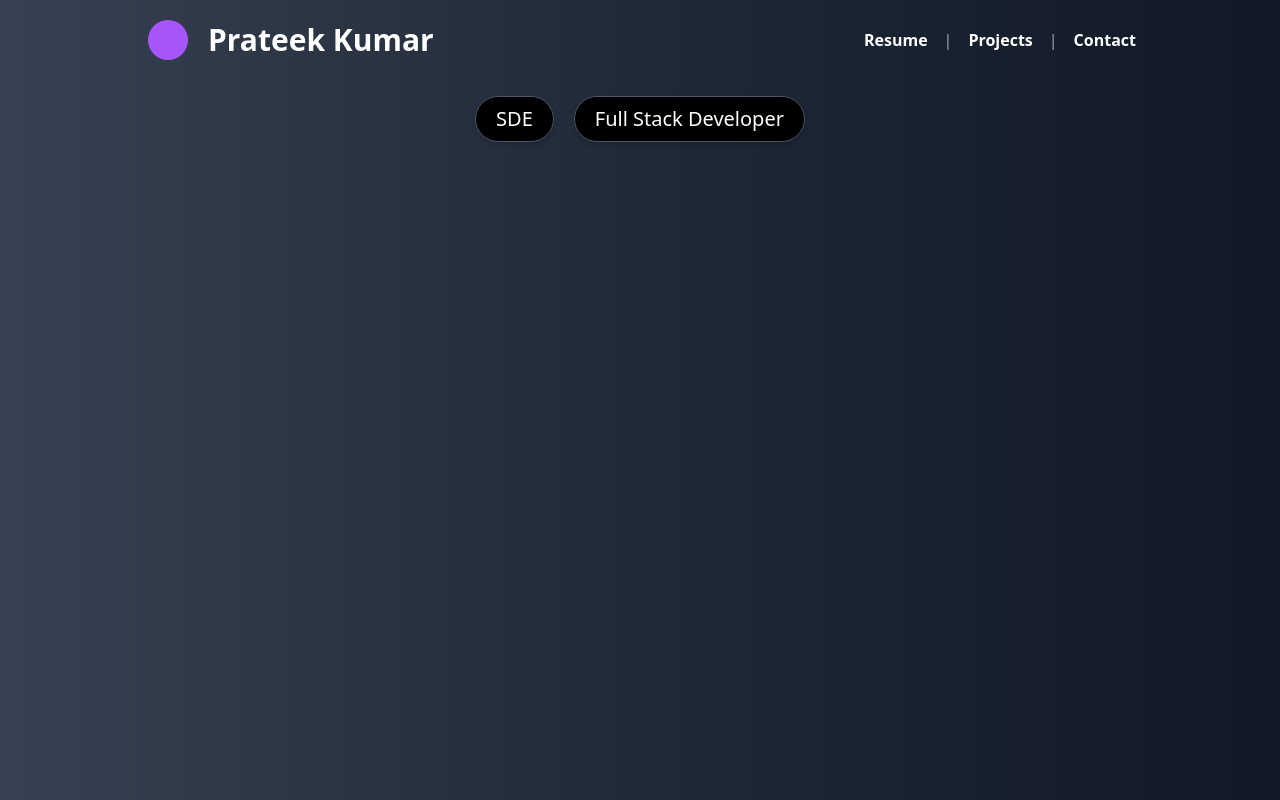
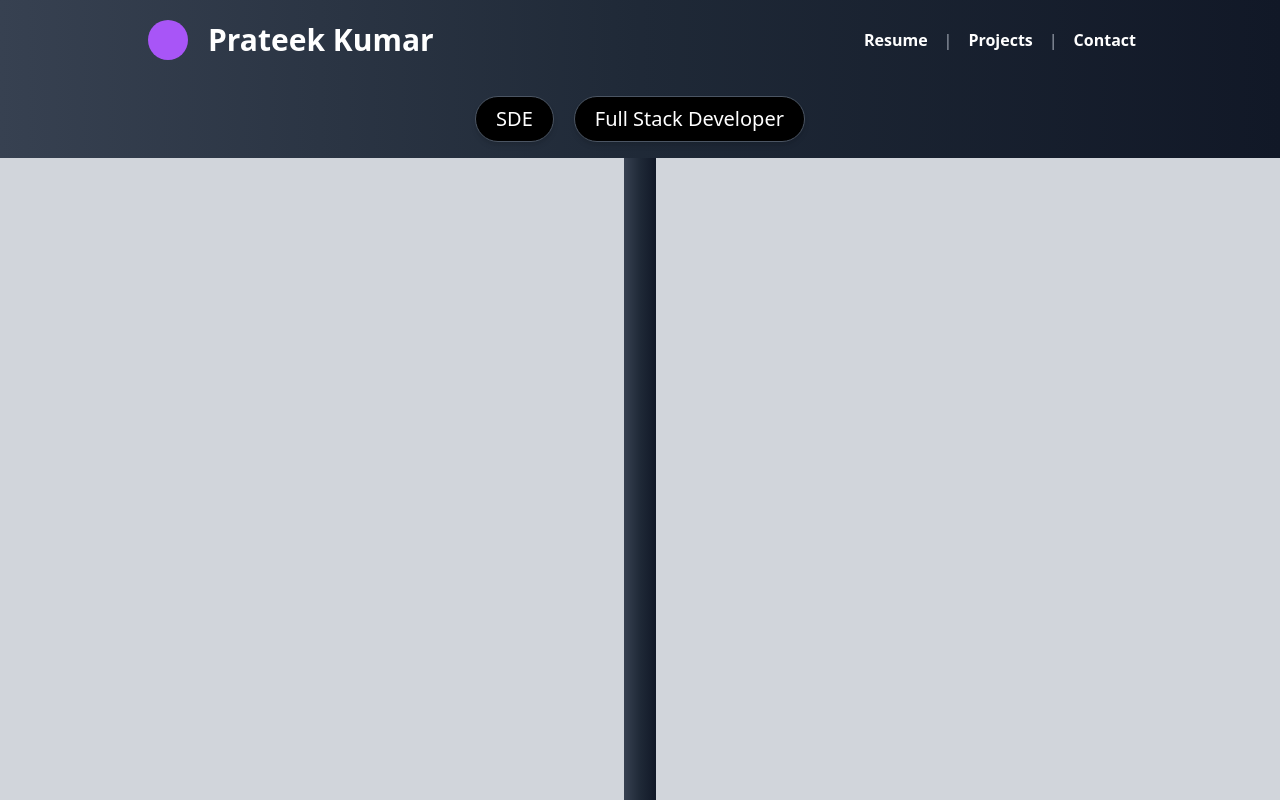
Before and after one commit to Prateekk02/personal-portfolio, a Next.js app: page /Resume in a window 1280 px wide. Shown: the top 800 px of the page. Built offline with nearby package versions, Linux system fonts and the light colour scheme.

Commit message:
Updated page.tsx

```diff
--- a/app/Resume/page.tsx
+++ b/app/Resume/page.tsx
@@ -4,9 +4,8 @@ import { ResumeSection,ResumeHeader } from "../components"
 
 export default function Resume(){
 
-
     return<>
-        <div className="text-3xl h-screen bg-gray-300">
+        <div className="flex flex-col min-h-screen bg-gray-300">
             <ResumeHeader />
             <ResumeSection />
             {/* <BackgroundBeams/> */}
```
